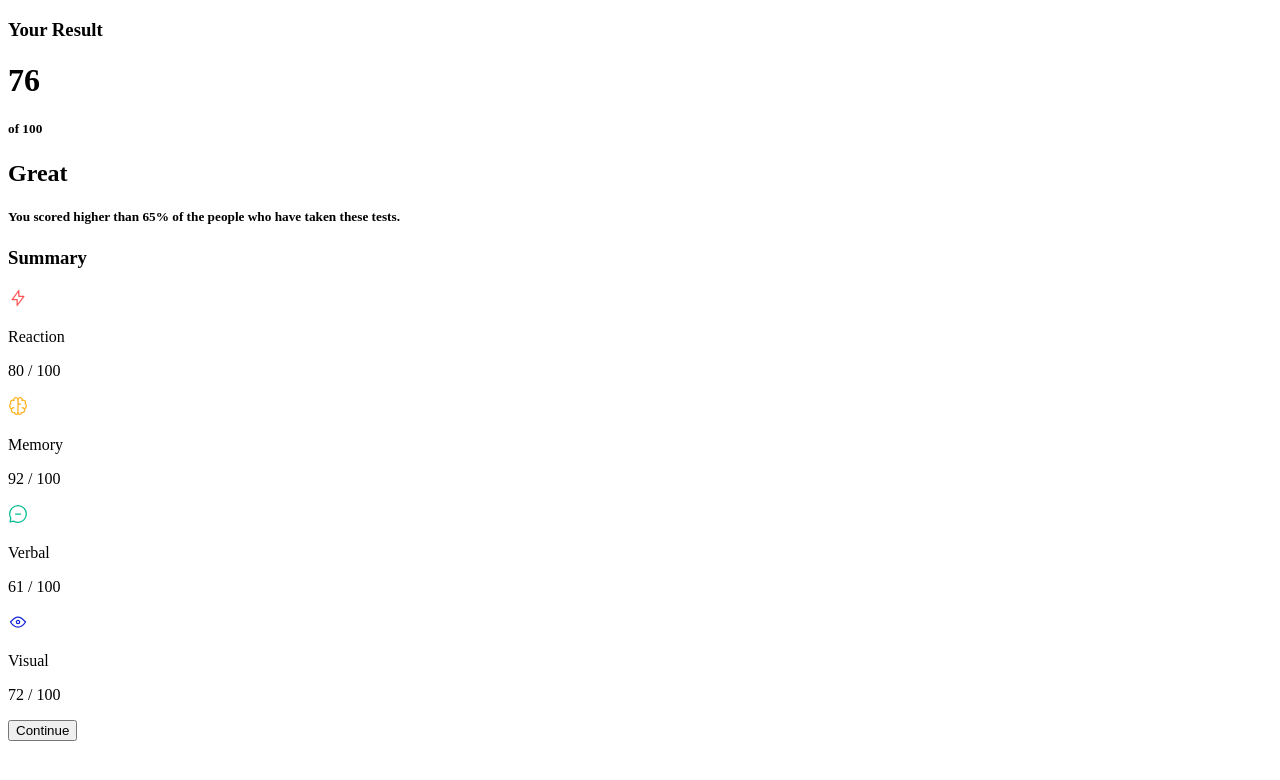
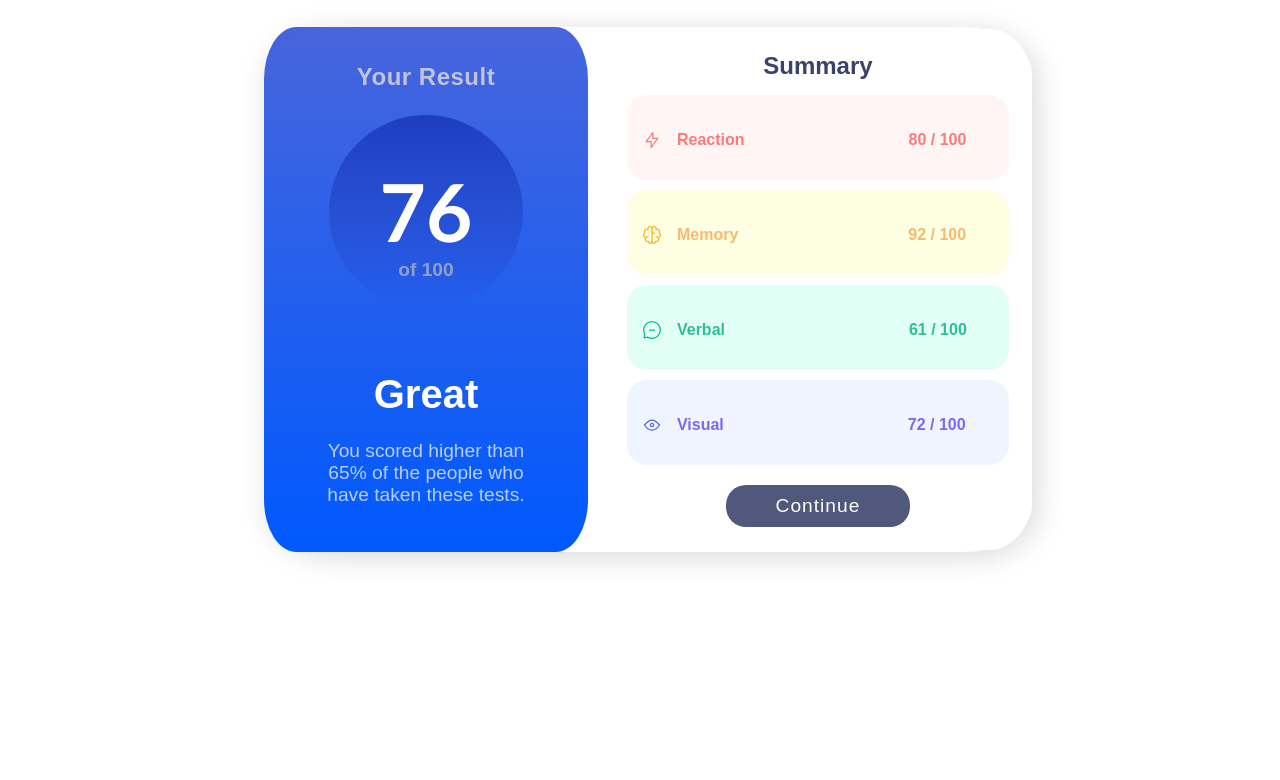
Before and after one commit to Richard-A-Grey/Results_Summary_Component, a plain HTML site: page index.html in a window 1280 px wide. Drawn offline with Linux system fonts and the light colour scheme.

Commit message:
Finished CSS

```diff
--- a/index.html
+++ b/index.html
@@ -8,43 +8,46 @@
 </head>
 <body>
 <div class="results-and-summary-container">
+
     <div class="results-container">
         <h3 class="results-tittle">Your Result</h3>
-        <h1 class="score-number">76</h1>
+        <div class="score-number-circle"></div>
+        <div class="score-number">76</div>
         <h5 class="of-score-number">of 100</h6>
-    </div>
+        <div class="empty-space"></div>
     <h2 class="message">Great</h2>
     <h5 class="info-text">You scored higher than 65% of the people who have taken these tests.</h3>
+    </div>
+
     <div class="summary-container">
-    </div>
-    <div class="summary-container">
-        <h3 class="summary-tittle">Summary</h3>
+        <div class="summary-tittle">Summary</div>
         <div class="score-results-container">
             <div class="reaction-section">
-                <div class="item"><img src="Images/icon-reaction.svg" alt="reaction icon"></div>
-                <div class="item"><p class="reaction-text">Reaction</p></div>
-                <div class="item"><p class="reaction-score">80 / 100</p></div>
+                <div class="item"><img class="icon" src="Images/icon-reaction.svg" alt="reaction icon"></div>
+                <div class="item"><p class="text">Reaction</p></div>
+                <div class="item1"><p class="score">80 / 100</p></div>
             </div>
             <div class="memory-section">
-                <div class="item"><img src="Images/icon-memory.svg" alt="memory icon"></div>
-                <div class="item"><p class="memory-text">Memory</p></div>
-                <div class="item"><p class="memory-score">92 / 100</p></div>
+                <div class="item"><img class="icon" src="Images/icon-memory.svg" alt="memory icon"></div>
+                <div class="item"><p class="text">Memory</p></div>
+                <div class="item2"><p class="score">92 / 100</p></div>
             </div>
             <div class="verbal-section">
-                <div class="item"><img src="Images/icon-verbal.svg" alt="verbal icon"></div>
-                <div class="item"><p class="verbal-text">Verbal</p></div>
-                <div class="item"><p class="verbal-score">61 / 100</p></div>
+                <div class="item"><img class="icon" src="Images/icon-verbal.svg" alt="verbal icon"></div>
+                <div class="item"><p class="text">Verbal</p></div>
+                <div class="item3"><p class="score">61 / 100</p></div>
             </div>
             <div class="visual-section">
-                <div class="item"><img src="Images/icon-visual.svg" alt="visual icon"></div>
-                <div class="item"><p class="visual-text">Visual</p></div>
-                <div class="item"><p class="visual-score">72 / 100</p></div>
+                <div class="item"><img class="icon" src="Images/icon-visual.svg" alt="visual icon"></div>
+                <div class="item"><p class="text">Visual</p></div>
+                <div class="item4"><p class="score">72 / 100</p></div>
             </div>
         </div>
         <div class="button-containter">
             <button class="continue-button">Continue</button>
         </div>
     </div>
+
 </div>
 </body>
 </html>
--- a/style.css
+++ b/style.css
@@ -0,0 +1,205 @@
+body{
+    display: flex;
+    justify-content: center;
+    align-items: center;
+    font-family: Arial, Helvetica, sans-serif;
+    width: 100%;
+    height: 100%;
+    overflow-x: hidden;
+}
+.results-and-summary-container{
+    display: flex;
+    justify-content: center;
+    align-items: center;
+    width: 60%;
+    box-shadow: 5px 5px 30px rgb(217, 217, 217);
+    border-radius: 9%;
+    margin-top: 1.5%;
+}
+.results-container{
+    background: linear-gradient(to bottom, #2044d5d2, #0059fe);
+    flex: 1;
+    display: flex;
+    flex-direction: column;
+    justify-content: center;
+    align-items: center;
+    border-radius: 10%;
+    color: white;
+    transition: ease-in-out .4s;
+    margin-right: 10px;
+}
+.results-container:hover{
+    scale: 1.04;
+    box-shadow: 1px 1px 10px #0059fe;
+}
+.score-number-circle{
+    display: flex;
+    border-radius: 100%;
+    background: linear-gradient(to bottom, #1e3ec0, #ffffff00);
+    padding: 30%;
+    font-weight: bolder;
+    font-size: 500%;
+    font-family: 'Trebuchet MS';
+}
+.results-tittle{
+    font-weight: 600;
+    letter-spacing: .5px;
+    margin-top: 11%;
+    font-size: x-large;
+    opacity: .85;
+    color: rgb(215, 213, 213);
+}
+.score-number{
+    display: flex;
+    font-weight: bolder;
+    font-size: 500%;
+    font-family: 'Trebuchet MS';
+    margin-top: -45%;
+}
+.of-score-number{
+    margin-top: 0%;
+    color: rgb(192, 191, 191);
+    display: flex;
+    opacity: .7;
+    font-size: 120%;
+    font-weight: 600;
+}
+.message{
+margin-top: 18%;
+font-size: 250%;
+font-weight: light;
+}
+.info-text{
+    font-size: larger;
+    font-weight: 100;
+    text-align: center;
+    padding-left: 15%;
+    padding-right: 15%;
+    margin-top: -3%;
+    opacity: .7;
+    margin-bottom: 14%;
+}
+.summary-container{
+    background: white;
+    flex: 1;
+    display: flex;
+    flex-direction: column;
+    justify-content: center;
+    align-items: center;
+    border-radius: 10%;
+    color: rgb(0, 0, 0);
+    transition: ease-in .3s;
+    margin-left: 6px;
+    padding: 3%;
+}
+.summary-container:hover{
+    transform: translateX(10px);
+    box-shadow: 1px 1px 20px gray;
+}
+.summary-tittle{
+    display: flex;
+    font-weight: bold;
+    font-size: 150%;
+    opacity: .8;
+    color: #071346;
+    margin-top: 0px;
+    margin-bottom: 5px;
+}
+.score-results-container{
+    display: flex;
+    margin-top: 10px;
+    flex-direction: column;
+    margin: 0px;
+    height: 380px;
+}
+.reaction-section{
+    display: flex;
+    flex: 1;
+    background-color: #ffadad2a ;
+    color: #fb5858;
+    opacity: .8;
+    font-weight: bold;
+    border-radius: 20px;
+    margin-top: 10px;
+}
+.memory-section{
+    display: flex;
+    flex: 1;
+    background-color: #fdffb664;
+    color: #f8ba6e;
+    font-weight: bold;
+    border-radius: 20px;
+    margin-top: 10px;
+}
+.verbal-section{
+    display: flex;
+    flex: 1;
+    background-color: #bfffec74;
+    color: #2fbe96;
+    font-weight: bold;
+    border-radius: 20px;
+    margin-top: 10px;
+}
+.visual-section{
+    display: flex;
+    flex: 1;
+    background-color: #a0c4ff3c;
+    color: #4529e9;
+    opacity: .7;
+    font-weight: bold;
+    border-radius: 20px;
+    margin-top: 10px;
+}
+.icon{
+    margin-top: 35px;
+    margin-bottom: 10px;
+    margin-left: 15px;
+    margin-right: 15px;
+}
+.text{
+    margin-left: 0px;
+    margin-right: 150px;
+    margin-top: 36px;
+}
+.score{
+    width: 100px;
+}
+.item1{
+    margin-left: 14px;
+    margin-top: 20px;
+}
+.item2{
+    margin-left: 20px;
+    margin-top: 20px;
+}
+.item3{
+    margin-left: 34px;
+    margin-top: 20px;
+}
+.item4{
+    margin-left: 34px;
+    margin-top: 20px;
+}
+.button-containter{
+    margin-top: 10px;
+}
+.continue-button{
+    font-size: larger;
+    border: none;
+    border-radius: 20px;
+    padding: 10px;
+    padding-left: 50px;
+    padding-right: 50px;
+    background-color: #071346;
+    color: white;
+    opacity: .7;
+    letter-spacing: 1px;
+    transition: ease-in .4s;
+    margin-top: 10px;
+}
+.continue-button:hover{
+    background-color: white;
+    color: #071346;
+    box-shadow: 0 0 10px #071346;
+    cursor: pointer;
+}
```
